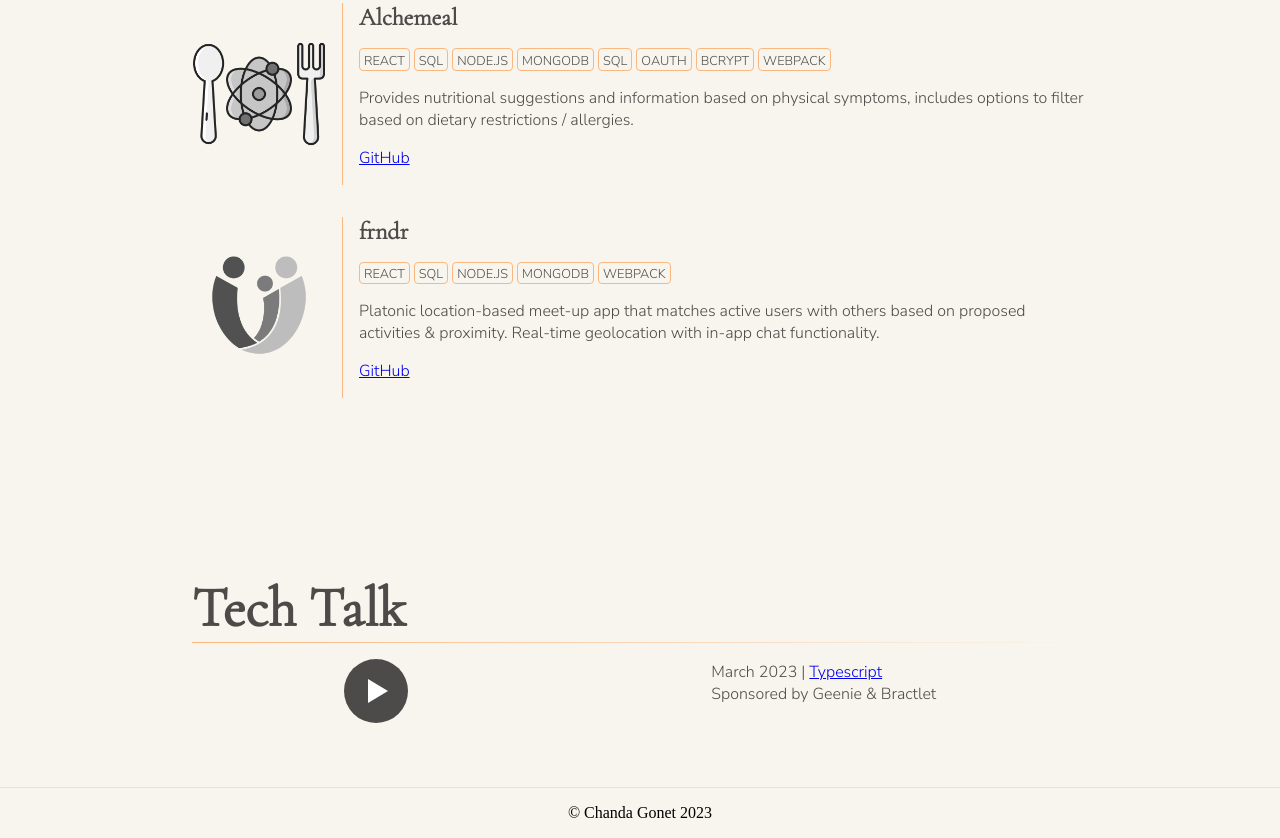
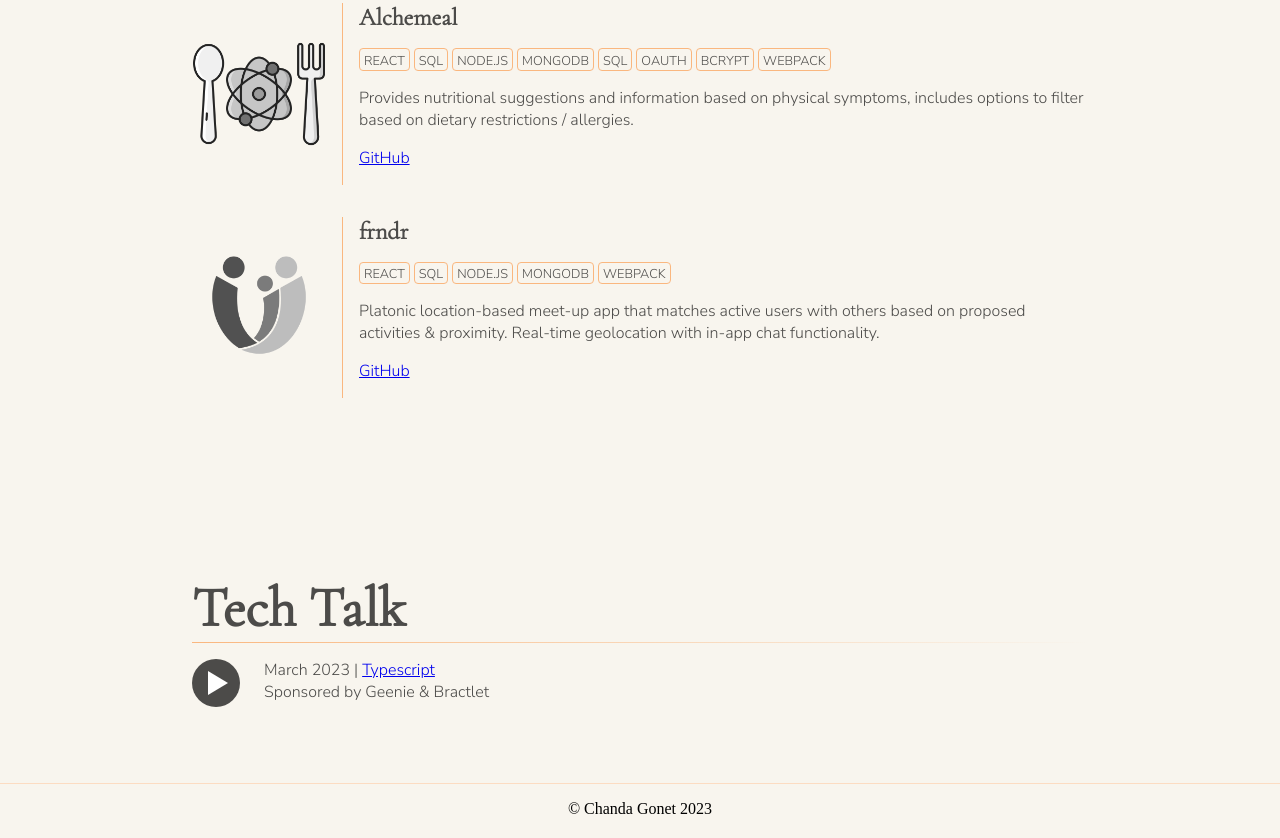
Before and after one commit to Chanduh/chanduh.github.io, a plain HTML site: page index.html in a window 1280 px wide. Shown: the part 1728-2566 px from the top of the page. Drawn offline with nearby package versions, Linux system fonts and the light colour scheme.

Commit message:
Adjust YouTube logo for proper proportions

```diff
--- a/styles.css
+++ b/styles.css
@@ -148,16 +148,15 @@ nav > ul > li > a:link, a:visited, a:active {
 
 #tech-talk-wrapper {
   display: flex;
-  justify-content: space-around;
-  align-items:last center;
 }
 .youtube-icon {
   display: inline-block;
-  width: 4rem;
-  height: 4rem;
+  width: 3rem;
+  height: 3rem;
   background-color: rgba(0, 0, 0, 0.693);
   border-radius: 50%;
   position: relative;
+  margin-right: 1.5rem;
 }
 .youtube-icon::before {
   content: "";
@@ -170,6 +169,7 @@ nav > ul > li > a:link, a:visited, a:active {
   border-top: 12px solid transparent;
   border-bottom: 12px solid transparent;
   border-left: 20px solid white;
+  margin-right: 1.5rem;
 }
 
 /* Footer */
```
